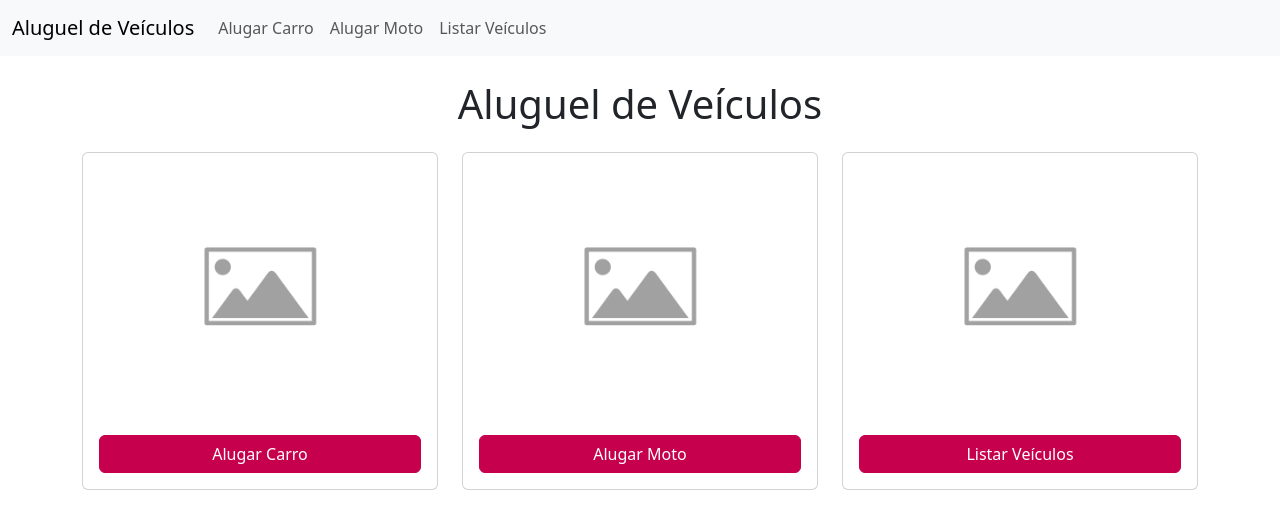
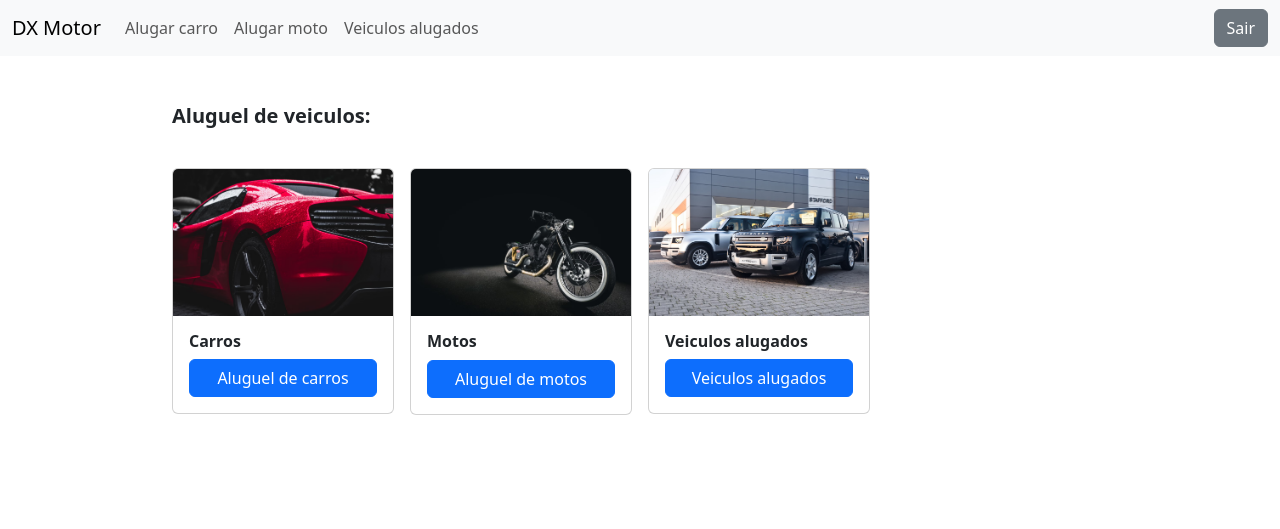
Before and after one commit to caioding/bot-poo, a Flask app: page / in a window 1280 px wide. Shown: the top 529 px of the page. Run offline with Flask 3, Linux system fonts and the light colour scheme; parts of the project's set-up code (start-up, migrations or seed data) failed here and were passed over; some libraries are stand-ins or nearby versions.

Commit message:
Changes in interface

```diff
--- a/app.py
+++ b/app.py
@@ -26,15 +26,15 @@ def ler_dados():
 def index():
     return render_template('index.html')
 
-@app.route('/alugar_carros')
+@app.route('/alugar_carro')
 def alugar_carros():
     return render_template('carro.html')
 
-@app.route('/alugar_motos')
+@app.route('/alugar_moto')
 def alugar_motos():
     return render_template('moto.html')
 
-@app.route('/listar_veiculos')
+@app.route('/veiculos_alugados')
 def listar_veiculos():
     dados = ler_dados()
     return render_template('veiculos.html', dados=dados)
--- a/bot_test/bot.py
+++ b/bot_test/bot.py
@@ -77,7 +77,7 @@ def inserir_forms(bot:WebBot, carros: int, motos: int):
     for _ in range(carros):
         bot.browse('http://127.0.0.1:5000')
         bot.wait(500)
-        alugar_carros = bot.find_element('/html/body/main/div/div[1]/div/div/a', By.XPATH)
+        alugar_carros = bot.find_element('/html/body/div/div/div[1]/div/div/div/button', By.XPATH)
         alugar_carros.click()
         bot.wait(500)
         nome, ano, diaria, combustivel = inventar_carros()
@@ -92,7 +92,7 @@ def inserir_forms(bot:WebBot, carros: int, motos: int):
     for _ in range(motos):
         bot.browse('http://127.0.0.1:5000')
         bot.wait(500)
-        alugar_motos = bot.find_element('/html/body/main/div/div[2]/div/div/a', By.XPATH)
+        alugar_motos = bot.find_element('/html/body/div/div/div[2]/div/div/div/button', By.XPATH)
         alugar_motos.click()
         bot.wait(500)
         nome, ano, diaria, cilindrada = inventar_motos()
--- a/templates/index.html
+++ b/templates/index.html
@@ -1,77 +1,109 @@
 <!DOCTYPE html>
-<html lang="pt-br">
+<html lang="pt-BR">
+
 <head>
-    <meta charset="UTF-8">
-    <meta name="viewport" content="width=device-width, initial-scale=1.0">
-    <title>Aluguel de Veículos</title>
-    <link href="https://cdn.jsdelivr.net/npm/bootstrap@5.3.3/dist/css/bootstrap.min.css" rel="stylesheet" integrity="sha384-QWTKZyjpPEjISv5WaRU9OFeRpok6YctnYmDr5pNlyT2bRjXh0JMhjY6hW+ALEwIH" crossorigin="anonymous">
-    <style>
-        .navbar-light .navbar-nav .nav-link.active, .navbar-light .navbar-nav .nav-link:hover {
-            color: #C6004D;
-        }
-        .btn-primary {
-            background-color: #C6004D;
-            border-color: #C6004D;
-        }
-        .btn-primary:hover {
-            background-color: #A0003D;
-            border-color: #A0003D;
-        }
-    </style>
+    <meta charset="utf-8" />
+    <meta name="viewport" content="width=device-width, initial-scale=1" />
+    <title>DX Motor</title>
+    <link href="https://cdn.jsdelivr.net/npm/bootstrap@5.3.3/dist/css/bootstrap.min.css" rel="stylesheet"
+        integrity="sha384-QWTKZyjpPEjISv5WaRU9OFeRpok6YctnYmDr5pNlyT2bRjXh0JMhjY6hW+ALEwIH" crossorigin="anonymous">
 </head>
+
 <body>
-    <nav class="navbar navbar-expand-lg navbar-light bg-light">
+    <!-- navbar -->
+    <nav class="navbar navbar-expand-sm bg-body-tertiary">
         <div class="container-fluid">
-            <a class="navbar-brand" href="/">Aluguel de Veículos</a>
-            <button class="navbar-toggler" type="button" data-bs-toggle="collapse" data-bs-target="#navbarNav" aria-controls="navbarNav" aria-expanded="false" aria-label="Toggle navigation">
+            <a class="navbar-brand" href="index.html">DX Motor</a>
+            <button class="navbar-toggler" type="button" data-bs-toggle="collapse"
+                data-bs-target="#navbarSupportedContent" aria-controls="navbarSupportedContent" aria-expanded="false"
+                aria-label="Toggle navigation">
                 <span class="navbar-toggler-icon"></span>
             </button>
-            <div class="collapse navbar-collapse" id="navbarNav">
-                <ul class="navbar-nav">
+            <div class="collapse navbar-collapse" id="navbarSupportedContent">
+                <ul class="navbar-nav me-auto mb-2 mb-lg-0">
+                    <!-- <li class="nav-item">
+                        <a class="nav-link active" aria-current="page" href="index.html">Início</a>
+                    </li> -->
                     <li class="nav-item">
-                        <a class="nav-link" href="/alugar_carros">Alugar Carro</a>
+                        <a class="nav-link" href="carro.html">Alugar carro</a>
                     </li>
                     <li class="nav-item">
-                        <a class="nav-link" href="/alugar_motos">Alugar Moto</a>
+                        <a class="nav-link" href="moto.html">Alugar moto</a>
                     </li>
                     <li class="nav-item">
-                        <a class="nav-link" href="/listar_veiculos">Listar Veículos</a>
+                        <a class="nav-link" href="veiculos.html">Veiculos alugados</a>
                     </li>
                 </ul>
+                <button class="btn btn-secondary d-flex" type="submit">Sair</button>
             </div>
         </div>
     </nav>
-    <header class="text-center my-4">
-        <h1>Aluguel de Veículos</h1>
-    </header>
-    <main class="container">
-        <div class="row justify-content-center">
-            <div class="col-md-4 mb-3">
+    <!-- navbar -->
+    <!-- listagem de produtos -->
+    <div class="container w-75 mx-auto mt-5">
+        <h5 class="fw-bold">Aluguel de veiculos:</h5>
+        <div class="row row-cols-1 row-cols-sm-2 row-cols-md-4 g-3 mt-4">
+            <div class="col">
                 <div class="card">
-                    <img src="https://raw.githubusercontent.com/caioding/web-academy/refs/heads/main/bootstrap/Trabalho%20Pr%C3%A1tico%202/assets/placeholder-image.png" class="card-img-top" alt="Carro">
-                    <div class="card-body text-center">
-                        <a href="/alugar_carros" class="btn btn-primary w-100">Alugar Carro</a>
+                    <img class="card-img-top" src="{{ url_for('static', filename='carro.png')}}" alt="..." />
+                    <div class="card-body">
+                        <h6 class="fw-bold">Carros</h6>
+                        <!-- <p>R$0000.00</p> -->
+                        <div class="d-grid">
+                            <button class="btn btn-primary" onclick="window.location.href='/alugar_carro'">Aluguel de
+                                carros</button>
+                        </div>
                     </div>
                 </div>
             </div>
-            <div class="col-md-4 mb-3">
+            <div class="col">
                 <div class="card">
-                    <img src="https://raw.githubusercontent.com/caioding/web-academy/refs/heads/main/bootstrap/Trabalho%20Pr%C3%A1tico%202/assets/placeholder-image.png" class="card-img-top" alt="Moto">
-                    <div class="card-body text-center">
-                        <a href="/alugar_motos" class="btn btn-primary w-100">Alugar Moto</a>
+                    <img class="card-img-top" src="{{ url_for('static', filename='moto.png')}}" alt="..." />
+                    <div class="card-body">
+                        <h6 class="fw-bold">Motos</h6>
+                        <!-- <p>R$0000.00</p> -->
+                        <div class="d-grid">
+                            <button class="btn btn-primary" onclick="window.location.href='/alugar_moto'">Aluguel de
+                                motos</button>
+                        </div>
                     </div>
                 </div>
             </div>
-            <div class="col-md-4 mb-3">
+            <div class="col">
                 <div class="card">
-                    <img src="https://raw.githubusercontent.com/caioding/web-academy/refs/heads/main/bootstrap/Trabalho%20Pr%C3%A1tico%202/assets/placeholder-image.png" class="card-img-top" alt="Veiculos">
-                    <div class="card-body text-center">
-                        <a href="/listar_veiculos" class="btn btn-primary w-100">Listar Veículos</a>
+                    <img class="card-img-top" src="{{ url_for('static', filename='veiculos.png')}}" alt="..." />
+                    <div class="card-body">
+                        <h6 class="fw-bold">Veiculos alugados</h6>
+                        <!-- <p>R$0000.00</p> -->
+                        <div class="d-grid">
+                            <button class="btn btn-primary" onclick="window.location.href='/veiculos_alugados'">Veiculos
+                                alugados</button>
+                        </div>
                     </div>
                 </div>
             </div>
+            <!-- <div class="col">
+          <div class="card">
+            <img
+              class="card-img-top"
+              src="./assets/placeholder-image.png"
+              alt="..."
+            />
+            <div class="card-body">
+              <h6 class="fw-bold">Título</h6>
+              <p>R$0000.00</p>
+              <div class="d-grid">
+                <button class="btn btn-secondary">Indisponível</button>
+              </div>
+            </div>
+          </div>
+        </div> -->
         </div>
-    </main>
-    <script src="https://cdn.jsdelivr.net/npm/bootstrap@5.3.3/dist/js/bootstrap.bundle.min.js" integrity="sha384-YvpcrYf0tY3lHB60NNkmXc5s9fDVZLESaAA55NDzOxhy9GkcIdslK1eN7N6jIeHz" crossorigin="anonymous"></script>
+    </div>
+    <!-- listagem de produtos -->
+    <script src="https://cdn.jsdelivr.net/npm/bootstrap@5.3.3/dist/js/bootstrap.bundle.min.js"
+        integrity="sha384-YvpcrYf0tY3lHB60NNkmXc5s9fDVZLESaAA55NDzOxhy9GkcIdslK1eN7N6jIeHz"
+        crossorigin="anonymous"></script>
 </body>
+
 </html>
```
Also changed, not shown: templates/carro.html (+33 -30 lines), templates/moto.html (+32 -29 lines), templates/veiculos.html (+32 -36 lines), static/carro.png (added), static/moto.png (added), static/placeholder-image.png (renamed from templates/assets/placeholder-image.png), static/veiculos.png (added).
